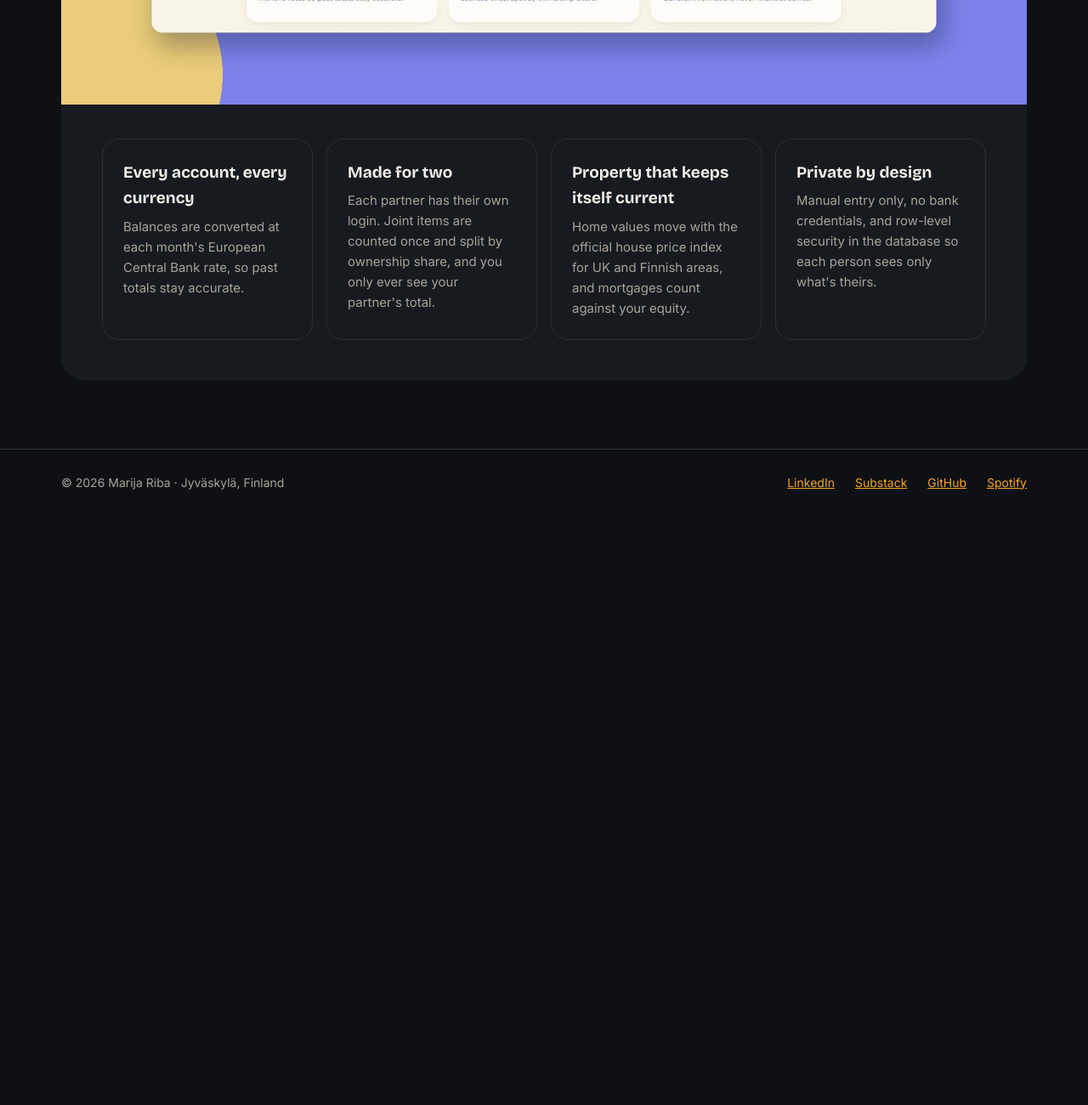
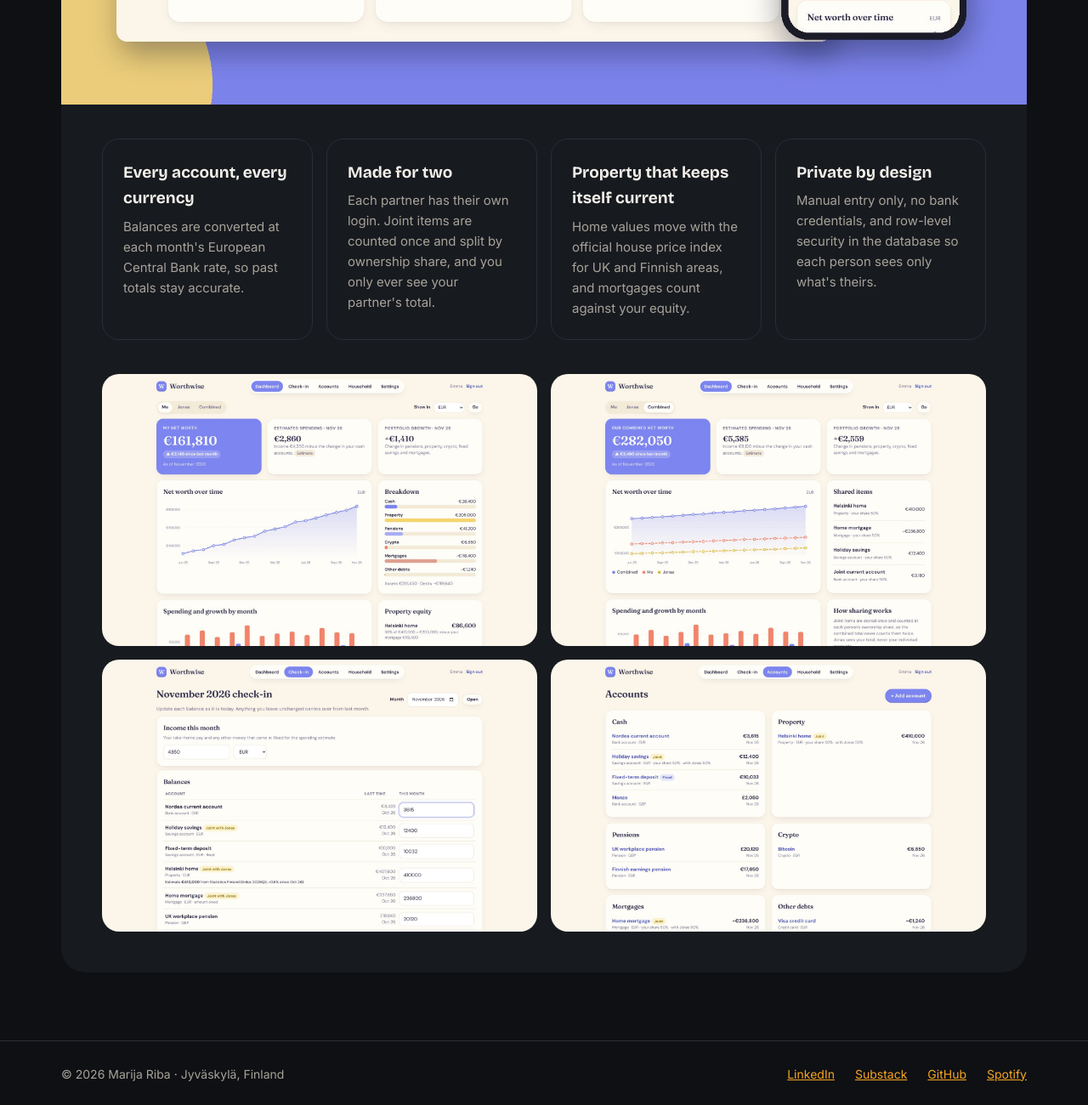
Before and after one commit to mv-riba/mvriba, a plain HTML site: page projects.html in a window 1280 px wide. Shown: the part 4280-5580 px from the top of the page at 85% size. Before the commit the page ends 4887 px from the top, so only its background shows below. Drawn offline with Linux system fonts and the light colour scheme; a script that the page names is missing.

Commit message:
Use Marija's Worthwise screenshots: new hero image and four app screens
Co-Authored-By: Claude Opus 5.5 <noreply@anthropic.com>
Claude-Session: https://claude.ai/code/session_016wVeUpAenXYy2JQ95som7D

```diff
--- a/projects.html
+++ b/projects.html
@@ -127,12 +127,18 @@
 <a href="https://github.com/mv-riba/worthwise" style="display: inline-flex; align-items: center; min-height: 48px; padding: 0 24px; border-radius: 999px; border: 1.5px solid #F2EFE9; color: #F2EFE9; font-weight: 600; text-decoration: none">View code</a>
 </div>
 </div>
-<img loading="lazy" decoding="async" src="/assets/img/worthwise-showcase.jpg" alt="Worthwise homepage: See your household's net worth grow, month by month" style="width: 100%; aspect-ratio: 16 / 9; object-fit: cover; display: block">
-<div style="padding: 40px 48px 48px; display: grid; grid-template-columns: repeat(auto-fit, minmax(230px, 1fr)); gap: 16px">
+<img loading="lazy" decoding="async" src="/assets/img/worthwise-hero.jpg" alt="Worthwise homepage on desktop and its dashboard on a phone" style="width: 100%; aspect-ratio: 16 / 9; object-fit: cover; display: block">
+<div style="padding: 40px 48px; display: grid; grid-template-columns: repeat(auto-fit, minmax(230px, 1fr)); gap: 16px">
 <div style="padding: 24px; border-radius: 20px; border: 1px solid #2A2E35"><h3 style="margin: 0 0 6px; font-family: 'Bricolage Grotesque', sans-serif; font-size: 19px; font-weight: 700">Every account, every currency</h3><p style="margin: 0; color: #A8A39A; font-size: 15px">Balances are converted at each month's European Central Bank rate, so past totals stay accurate.</p></div>
 <div style="padding: 24px; border-radius: 20px; border: 1px solid #2A2E35"><h3 style="margin: 0 0 6px; font-family: 'Bricolage Grotesque', sans-serif; font-size: 19px; font-weight: 700">Made for two</h3><p style="margin: 0; color: #A8A39A; font-size: 15px">Each partner has their own login. Joint items are counted once and split by ownership share, and you only ever see your partner's total.</p></div>
 <div style="padding: 24px; border-radius: 20px; border: 1px solid #2A2E35"><h3 style="margin: 0 0 6px; font-family: 'Bricolage Grotesque', sans-serif; font-size: 19px; font-weight: 700">Property that keeps itself current</h3><p style="margin: 0; color: #A8A39A; font-size: 15px">Home values move with the official house price index for UK and Finnish areas, and mortgages count against your equity.</p></div>
 <div style="padding: 24px; border-radius: 20px; border: 1px solid #2A2E35"><h3 style="margin: 0 0 6px; font-family: 'Bricolage Grotesque', sans-serif; font-size: 19px; font-weight: 700">Private by design</h3><p style="margin: 0; color: #A8A39A; font-size: 15px">Manual entry only, no bank credentials, and row-level security in the database so each person sees only what's theirs.</p></div>
+</div>
+<div style="padding: 0 48px 48px; display: grid; grid-template-columns: repeat(auto-fit, minmax(min(400px, 100%), 1fr)); gap: 16px">
+<img loading="lazy" decoding="async" src="/assets/img/worthwise-dashboard.jpg" alt="Worthwise dashboard: net worth, estimated spending, portfolio growth, a trend chart and a breakdown by asset type" style="width: 100%; aspect-ratio: 16 / 10; object-fit: cover; object-position: top; border-radius: 20px; display: block">
+<img loading="lazy" decoding="async" src="/assets/img/worthwise-combined.jpg" alt="Worthwise combined household view with each partner's trend and shared items" style="width: 100%; aspect-ratio: 16 / 10; object-fit: cover; object-position: top; border-radius: 20px; display: block">
+<img loading="lazy" decoding="async" src="/assets/img/worthwise-checkin.jpg" alt="Worthwise monthly check-in with last month's balances next to this month's" style="width: 100%; aspect-ratio: 16 / 10; object-fit: cover; object-position: top; border-radius: 20px; display: block">
+<img loading="lazy" decoding="async" src="/assets/img/worthwise-accounts.jpg" alt="Worthwise accounts grouped into cash, property, pensions, crypto and debts" style="width: 100%; aspect-ratio: 16 / 10; object-fit: cover; object-position: top; border-radius: 20px; display: block">
 </div>
 </article>
 </section>
```
Also changed, not shown: index.html (+1 -1 lines), assets/img/worthwise-accounts.jpg (added), assets/img/worthwise-checkin.jpg (added), assets/img/worthwise-combined.jpg (added), assets/img/worthwise-dashboard.jpg (added), assets/img/worthwise-hero.jpg (added), assets/img/worthwise-showcase.jpg (deleted).
